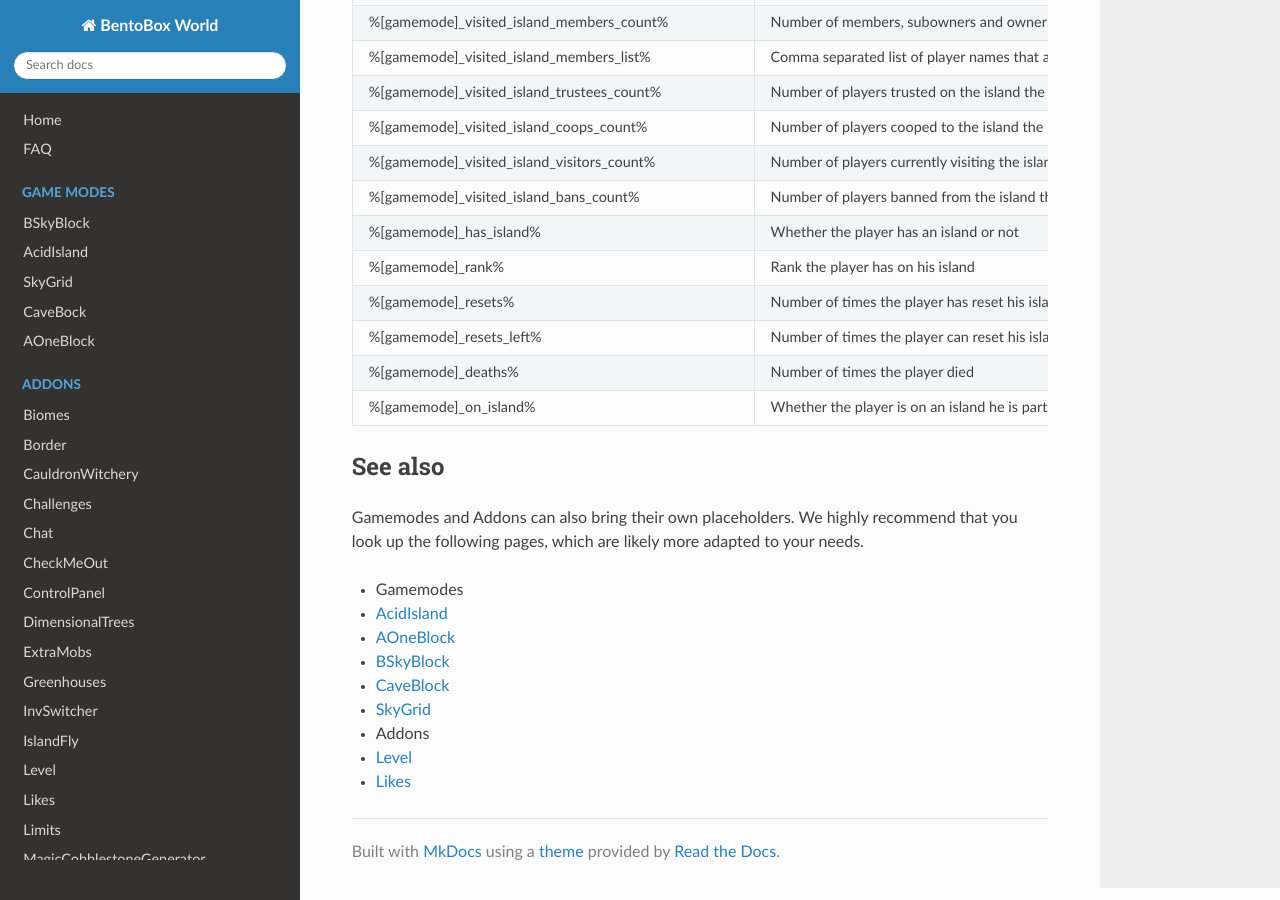
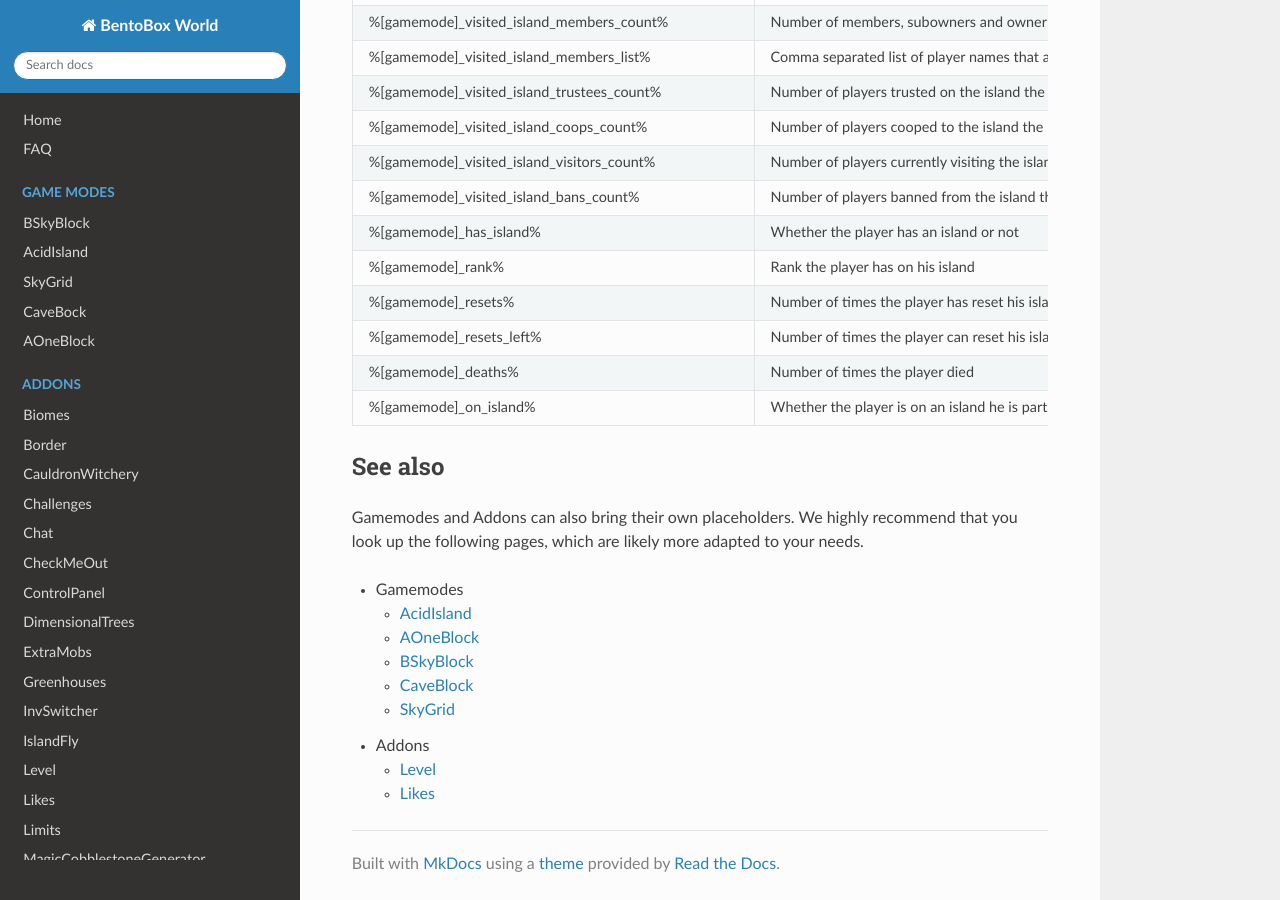
Before and after one commit to BentoBoxWorld/docs, an MkDocs documentation site: the page built from docs/BentoBox/Placeholders.md, in a window 1280 px wide and 900 px high, scrolled down 2031 px. Built offline with MkDocs 1.6.1, drawn with Linux system fonts in a browser that asks for light colours; nearby versions of some CDN libraries.

```diff
--- a/docs/BentoBox/Placeholders.md
+++ b/docs/BentoBox/Placeholders.md
@@ -74,12 +74,12 @@ All gamemode addons get some default placeholders automatically registered to th
 ## See also
 Gamemodes and Addons can also bring their own placeholders. We highly recommend that you look up the following pages, which are likely more adapted to your needs.
 
-* Gamemodes
-  * [AcidIsland](/gamemodes/AcidIsland/Placeholders)
-  * [AOneBlock](/gamemodes/AOneBlock/Placeholders)
-  * [BSkyBlock](/gamemodes/BSkyBlock/Placeholders)
-  * [CaveBlock](/gamemodes/CaveBlock/Placeholders)
-  * [SkyGrid](/gamemodes/SkyGrid/Placeholders)
-* Addons
-  * [Level](/addons/Level/Placeholders)
-  * [Likes](/addons/Likes/Placeholders)
+- Gamemodes
+    - [AcidIsland](../gamemodes/AcidIsland/Placeholders)
+    - [AOneBlock](../gamemodes/AOneBlock/Placeholders)
+    - [BSkyBlock](../gamemodes/BSkyBlock/Placeholders)
+    - [CaveBlock](../gamemodes/CaveBlock/Placeholders)
+    - [SkyGrid](../gamemodes/SkyGrid/Placeholders)
+- Addons
+    - [Level](../addons/Level/Placeholders)
+    - [Likes](../addons/Likes/Placeholders)
```
